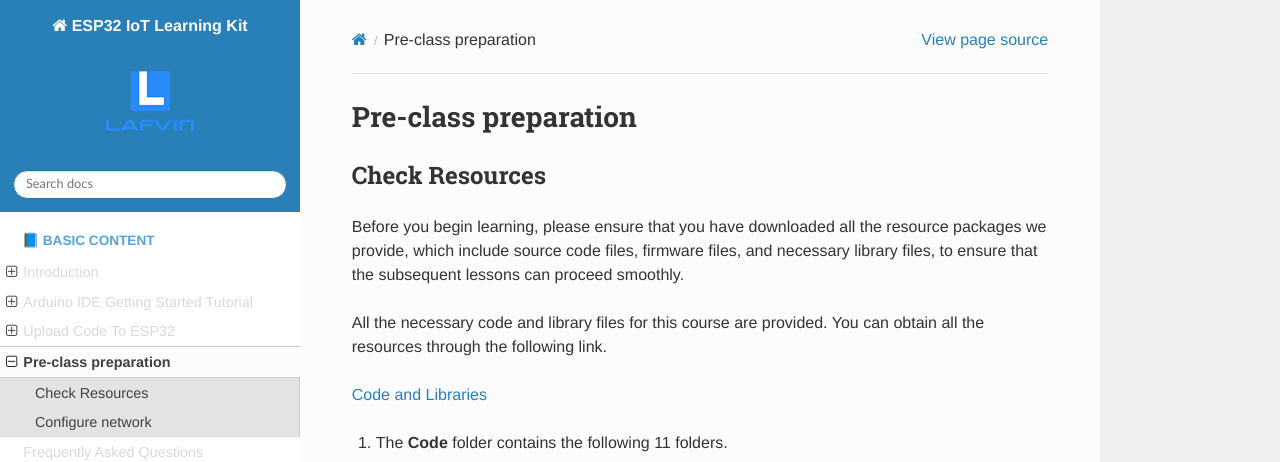
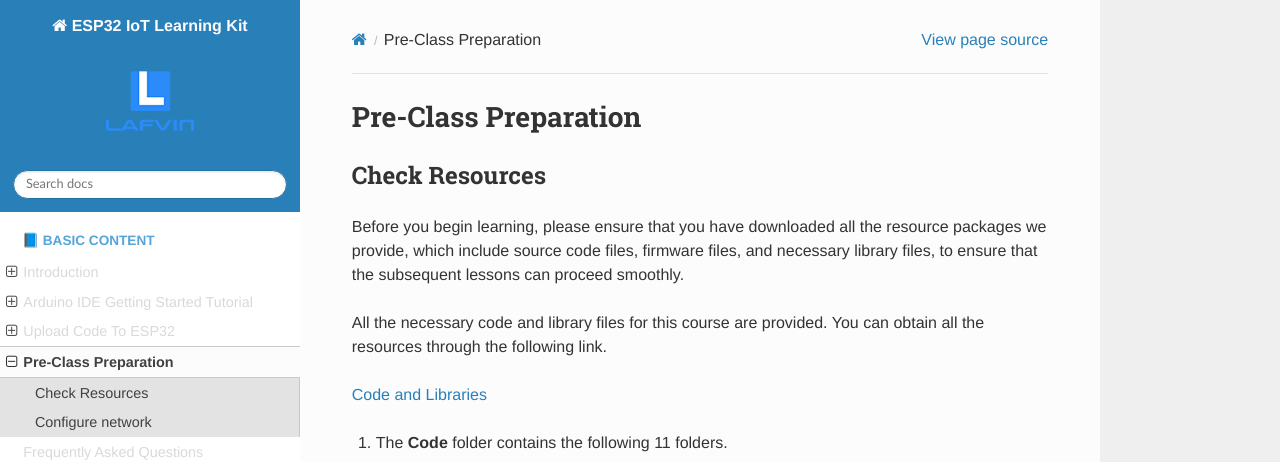
Before and after one commit to COLA508/esp32_IOT_Learning_Kit, a Sphinx documentation site: the page built from docs/source/Pre-classpreparation.rst, in a window 1280 px wide and 900 px high. Shown: the top 462 px of the window. Built offline with Sphinx 7.4.7 and the Read the Docs theme 3.1.0, drawn with Linux system fonts in a browser that asks for light colours.

```diff
--- a/docs/source/Pre-classpreparation.rst
+++ b/docs/source/Pre-classpreparation.rst
@@ -1,4 +1,4 @@
-Pre-class preparation
+Pre-Class Preparation
 =====================
 
 Check Resources
```
